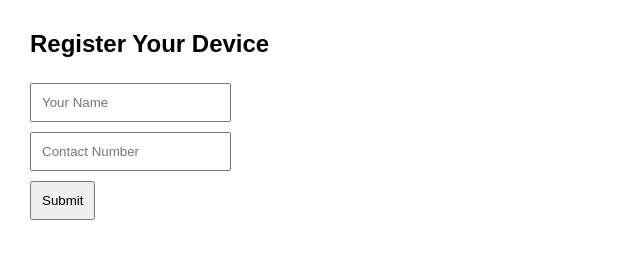
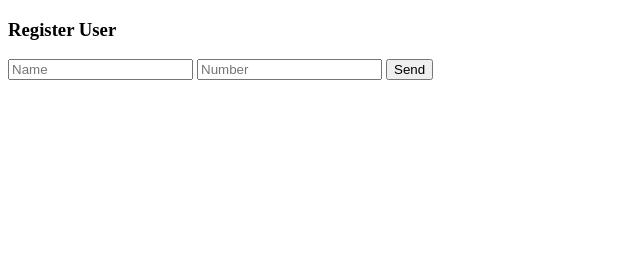
Before and after one commit to Xartcrosmos/NicoNEE, a website: page public-web/index.html in a window 1280 px wide. Shown: the whole page, without its empty margins (0-640 px from the left). Drawn offline with nearby package versions, Linux system fonts and the light colour scheme.

Commit message:
Update index.html

```diff
--- a/public-web/index.html
+++ b/public-web/index.html
@@ -1,52 +1,45 @@
 <!DOCTYPE html>
-<html>
+<html lang="en">
 <head>
-  <title>Bike Rack Registration</title>
-  <style>
-    body { font-family: Arial; margin: 30px; }
-    input, button { padding: 10px; margin: 5px 0; }
-  </style>
+  <meta charset="UTF-8">
+  <title>ESP32 Registration</title>
+  <script src="https://cdn.jsdelivr.net/npm/@supabase/supabase-js@2.33.0/dist/supabase.min.js"></script>
 </head>
 <body>
-  <h2>Register Your Device</h2>
-  <form id="regForm">
-    <input type="text" id="name" placeholder="Your Name" required><br>
-    <input type="text" id="contact" placeholder="Contact Number" required><br>
-    <button type="submit">Submit</button>
-  </form>
-  <p id="statusMsg"></p>
+  <h3>Register User</h3>
+  <input id="name" placeholder="Name">
+  <input id="contact" placeholder="Number">
+  <button onclick="register()">Send</button>
 
   <script>
-    const supabaseUrl = "https://qkswuqrgtbfcdywzuxtk.supabase.co/rest/v1/registrations";
-    const supabaseKey = "eyJhbGciOiJIUzI1NiIsInR5cCI6IkpXVCJ9.eyJpc3MiOiJzdXBhYmFzZSIsInJlZiI6InFrc3d1cXJndGJmY2R5d3p1eHRrIiwicm9sZSI6ImFub24iLCJpYXQiOjE3Njc3MjU4MTIsImV4cCI6MjA4MzMwMTgxMn0.OHKaVlA9IpHwlEq5cCm6crJ-n-P-M762MvZqB0XiZxYY";
+    // Supabase connection
+    const supabaseUrl = 'https://qkswuqrgtbfcdywzuxtk.supabase.co';
+    const supabaseKey = 'eyJhbGciOiJIUzI1NiIsInR5cCI6IkpXVCJ9.eyJpc3MiOiJzdXBhYmFzZSIsInJlZiI6InFrc3d1cXJndGJmY2R5d3p1eHRrIiwicm9sZSI6ImFub24iLCJpYXQiOjE3Njc3MjU4MTIsImV4cCI6MjA4MzMwMTgxMn0.OHKaVlA9IpHwlEq5cCm6crJ-n-P-M762MvZqB0XiZxY';
+    const supabase = Supabase.createClient(supabaseUrl, supabaseKey);
 
-    document.getElementById('regForm').addEventListener('submit', async (e) => {
-      e.preventDefault();
-      const name = document.getElementById('name').value;
-      const contact = document.getElementById('contact').value;
+    async function register() {
+      const name = document.getElementById("name").value;
+      const contact = document.getElementById("contact").value;
 
-      const body = {
-        name: name,
-        contact: contact,
-        status: "pending"
-      };
+      if (!name || !contact) {
+        alert("Fill both fields!");
+        return;
+      }
 
-      const res = await fetch(supabaseUrl, {
-        method: 'POST',
-        headers: {
-          "apikey": supabaseKey,
-          "Authorization": "Bearer " + supabaseKey,
-          "Content-Type": "application/json"
-        },
-        body: JSON.stringify(body)
-      });
+      const { data, error } = await supabase
+        .from('registrations')
+        .insert([
+          { name: name, contact: contact, status: 'pending', device: '', fingerID: null }
+        ]);
 
-      if(res.ok) {
-        document.getElementById('statusMsg').innerText = "Registration submitted! Place your finger on the device.";
+      if (error) {
+        console.error(error);
+        alert("Failed to register");
       } else {
-        document.getElementById('statusMsg').innerText = "Error submitting. Try again.";
+        alert("Registration sent!");
+        console.log(data);
       }
-    });
+    }
   </script>
 </body>
 </html>
```
